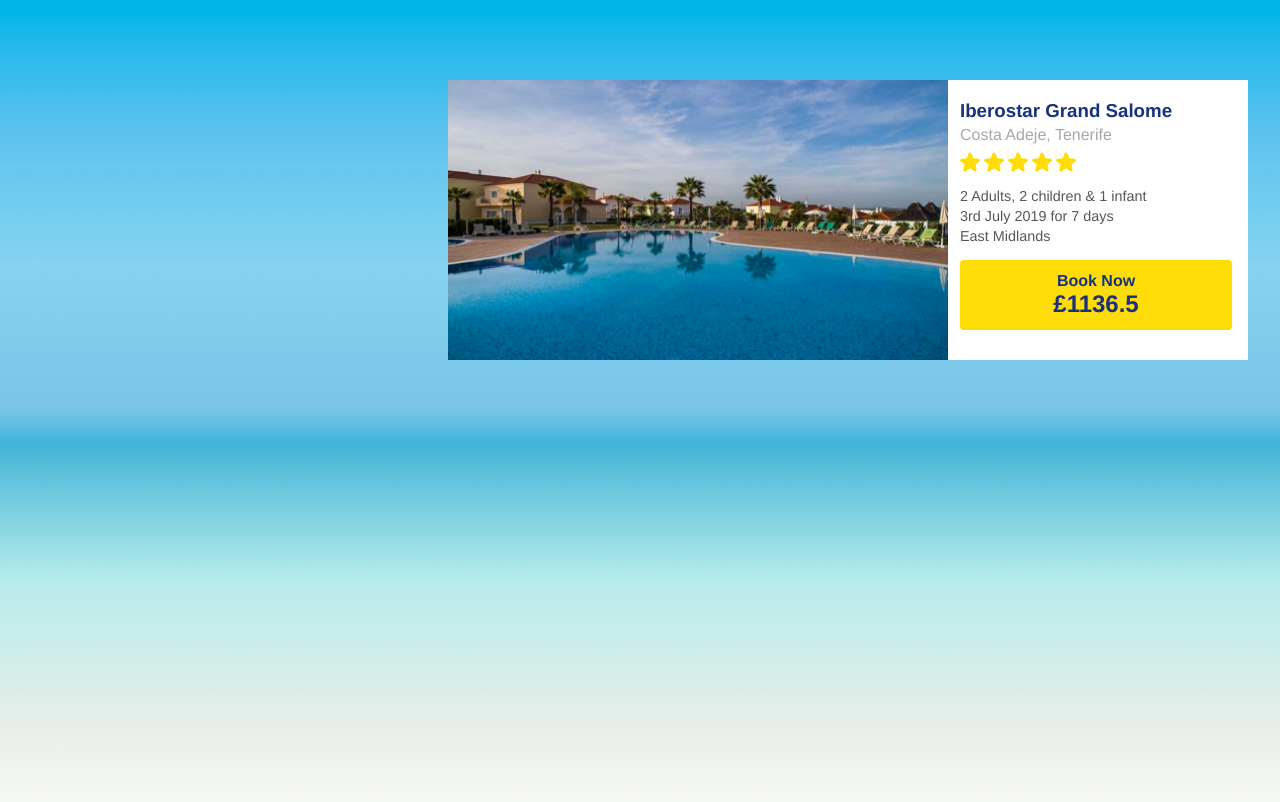
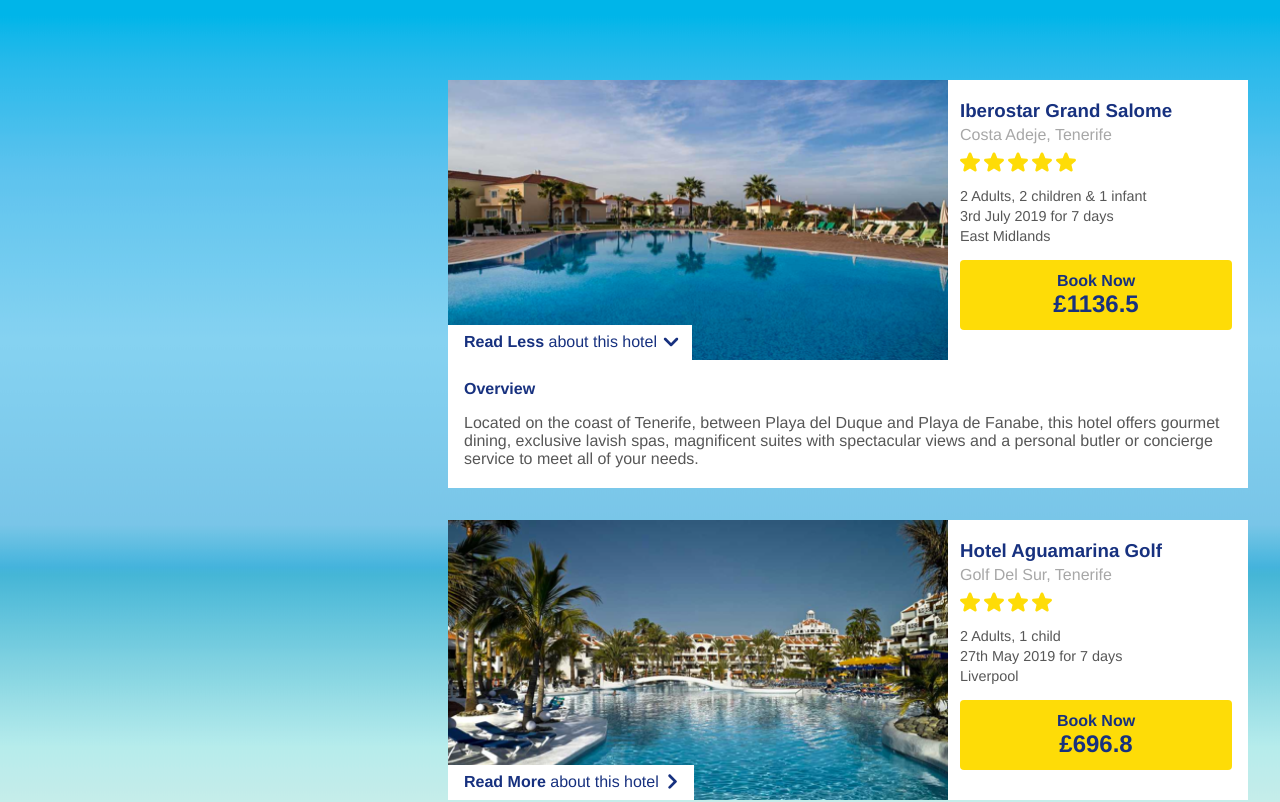
Before and after one commit to MattyGlen123/hotels, a Next.js app: page / in a window 1280 px wide. Shown: the top 802 px of the page. Built offline with nearby package versions, Linux system fonts and the light colour scheme.

Commit message:
Add accordion

```diff
--- /dev/null
+++ b/src/components/accordion/accordion.module.scss
@@ -0,0 +1,41 @@
+.root {
+
+}
+
+.toggle {
+  --buttonHeight: 2.2rem;
+  margin-top: calc(var(--buttonHeight) * -1);
+  height: var(--buttonHeight);
+  display: flex;
+  align-items: center;
+  padding: 0 1rem;
+  background-color: var(--white);
+  border: none;
+  color: var(--navy);
+  cursor: pointer;
+  font-size: 1rem;
+}
+
+.toggle-icon {
+  margin-left: .5rem;
+  width: auto;
+  height: 1rem;
+  fill: var(--navy);
+  border-radius: 0;
+
+  &.open {
+    transform: rotate(90deg);
+  }
+}
+
+.content {
+  background-color: var(--white);
+  padding: 1.25rem 1rem;
+  color: var(--darkGrey);
+}
+
+.content-heading {
+  font-size: 1rem;
+  color: var(--navy);
+  margin-bottom: 1rem;
+}
--- /dev/null
+++ b/src/components/accordion/accordion.tsx
@@ -0,0 +1,53 @@
+import React, { useState } from 'react'
+import styles from './accordion.module.scss'
+import { AccordionProps } from './accordion.type'
+import { classList } from '@/util/classList'
+
+export const Accordion = ({
+  closeText,
+  openText,
+  body,
+  initallyExpanded,
+  id,
+  additionalClassName = ''
+}: AccordionProps) => {
+  const [isExpanded, setIsExpanded] = useState(initallyExpanded)
+
+  return (
+    <div className={classList([styles.root, additionalClassName])}>
+      <button
+        id={`accordionid${id}`}
+        aria-expanded={isExpanded}
+        aria-controls={`sect${id}`}
+        type="button"
+        className={styles.toggle}
+        onClick={() => setIsExpanded(!isExpanded)}
+      >
+        <span className={styles['toggle-text']}>
+          {isExpanded ? closeText : openText}
+        </span>
+        <svg
+          className={classList([
+            styles['toggle-icon'],
+            isExpanded ? styles.open : styles.close
+          ])}
+          xmlns="http://www.w3.org/2000/svg"
+          viewBox="0 0 7 10"
+        >
+          <path d="M6.21217 4.71218C6.21217 4.48733 6.09975 4.26249 5.98733 4.15007L2.27739 0.44013C1.94012 0.102863 1.37801 0.102863 1.04074 0.44013C0.703477 0.777397 0.703477 1.33951 1.04074 1.67678L4.07615 4.71218L1.04074 7.74758C0.703477 8.08485 0.703477 8.64696 1.04074 8.98423C1.37801 9.3215 1.94012 9.3215 2.27739 8.98423L5.87491 5.38671C6.09975 5.16187 6.21217 4.93702 6.21217 4.71218Z" />
+        </svg>
+      </button>
+      {isExpanded && (
+        <div
+          id={`sect${id}`}
+          aria-labelledby={`accordionid${id}`}
+          role="region"
+          className={styles.content}
+        >
+          <h4 className={styles['content-heading']}>Overview</h4>
+          <p>{body}</p>
+        </div>
+      )}
+    </div>
+  )
+}
--- a/src/components/card/card.module.scss
+++ b/src/components/card/card.module.scss
@@ -1,11 +1,24 @@
 .root {
   display: grid;
+  grid-template-areas:
+  "image details"
+  "overview overview";
   grid-template-columns: 62% auto;
   background-color: var(--white);
 }
 
-.inner {
+.details {
+  grid-area: details;
   padding: 1.25rem 1rem;
+}
+
+.image-wrap {
+  grid-area: image;
+  position: relative;
+}
+
+.overview {
+  grid-area: overview;
 }
 
 .name {
--- a/src/components/card/card.tsx
+++ b/src/components/card/card.tsx
@@ -4,6 +4,7 @@ import { CardProps } from './card.type'
 import Image from 'next/image'
 import { StarRating } from '../star-rating/star-rating'
 import { Button } from '../button/button'
+import { Accordion } from '../accordion/accordion'
 
 export const Card = ({
   image,
@@ -13,12 +14,22 @@ export const Card = ({
   price,
   passengers,
   date,
-  departingLocation
+  departingLocation,
+  overview,
+  initallyExpanded,
+  cardIndex
 }: CardProps) => {
   return (
     <article className={styles.root}>
-      <Image src={image.src} alt={image.alt} width={500} height={280} />
-      <div className={styles.inner}>
+      <Image
+        className={styles.image}
+        src={image.src}
+        alt={image.alt}
+        width={500}
+        height={280}
+      />
+
+      <div className={styles.details}>
         <h3 className={styles.name}>{name}</h3>
         <p className={styles.location}>{location}</p>
         <StarRating count={stars} />
@@ -27,6 +38,23 @@ export const Card = ({
         <p className={styles.departingLocation}>{departingLocation}</p>
         <Button subtext="Book Now" text={`£${price}`} />
       </div>
+
+      <Accordion
+        openText={
+          <>
+            <strong>Read More</strong> about this hotel
+          </>
+        }
+        closeText={
+          <>
+            <strong>Read Less</strong> about this hotel
+          </>
+        }
+        body={overview}
+        initallyExpanded={initallyExpanded}
+        additionalClassName={styles.overview}
+        id={cardIndex}
+      />
     </article>
   )
 }
--- a/src/components/card/card.type.ts
+++ b/src/components/card/card.type.ts
@@ -1,3 +1,6 @@
 import { Hotel } from '@/core/types/hotel.type'
 
-export type CardProps = Hotel & {}
+export type CardProps = Hotel & {
+  initallyExpanded: boolean
+  cardIndex: number
+}
--- a/src/core/mocks/index.ts
+++ b/src/core/mocks/index.ts
@@ -1,6 +1,6 @@
 import { Hotel } from '../types/hotel.type'
 
-const mockHotel: Hotel = {
+export const mockHotel: Hotel = {
   name: 'Iberostar Grand Salome',
   location: 'Costa Adeje, Tenerife',
   stars: 5,
--- a/src/pages/index.tsx
+++ b/src/pages/index.tsx
@@ -15,9 +15,15 @@ export default function Home() {
   return (
     <main className={styles.root}>
       <ul className={styles.list}>
-        <li>
-          <Card {...mockHotels[0]} />{' '}
-        </li>
+        {mockHotels.map((hotel, index) => (
+          <li key={hotel.name}>
+            <Card
+              {...hotel}
+              initallyExpanded={index === 0}
+              cardIndex={index + 1}
+            />
+          </li>
+        ))}
       </ul>
 
       {/* {isLoading && <Loading />} */}
--- a/src/styles/index.module.scss
+++ b/src/styles/index.module.scss
@@ -14,4 +14,5 @@
   list-style: none;
   max-width: 800px;
   margin-left: auto;
+  gap: 2rem;
 }
```
Also changed, not shown: src/components/accordion/accordion.type.ts (added, +10 -0 lines), 2 other files (tests, documents, lock files or other folders).
